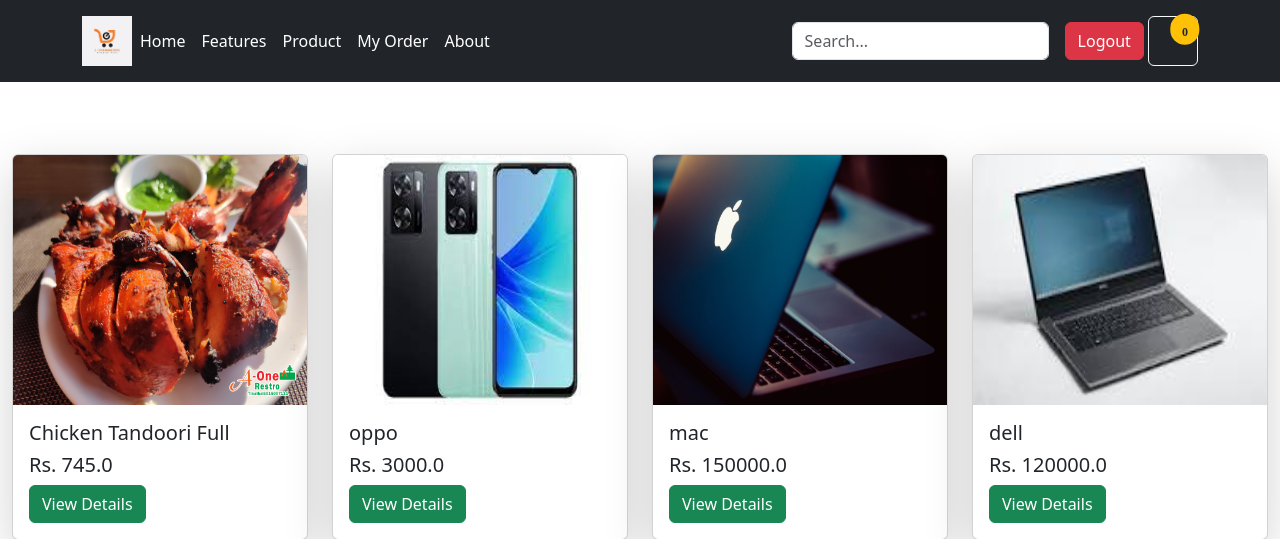
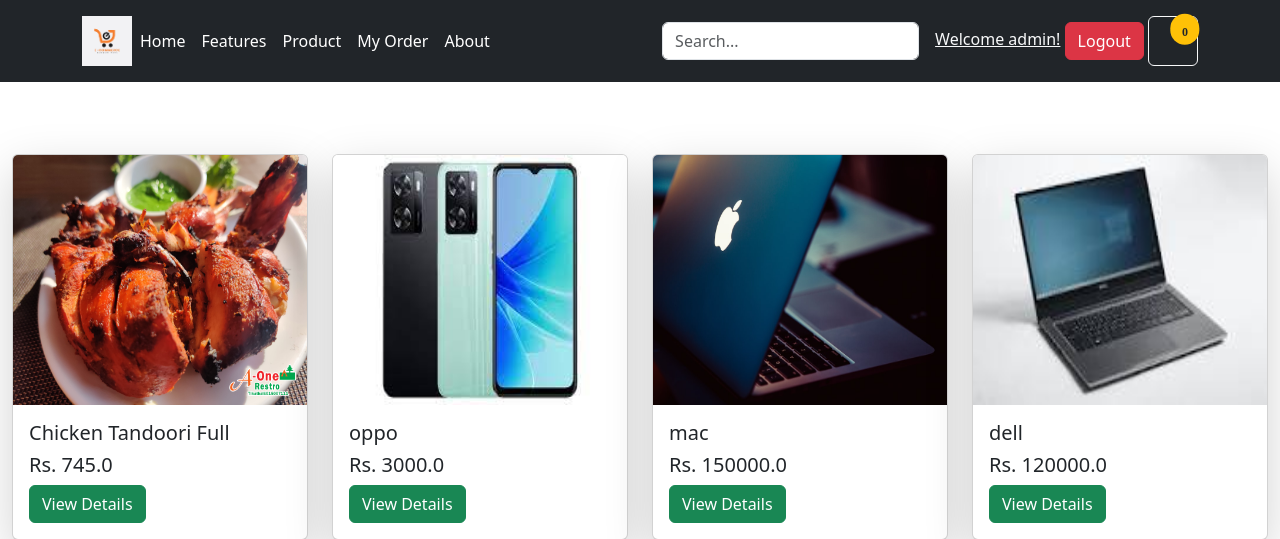
Before and after one commit to prativ123/vKitchen, a Django app: page /products/allproducts in a window 1280 px wide. Shown: the top 539 px of the page. Run offline with Django 4.2, Linux system fonts and the light colour scheme; a user stored in the database is signed in; data comes from the database, SQL or seed files in the repository; some libraries are stand-ins or nearby versions.

Commit message:
added user name in home page

```diff
--- a/src/templates/layout.html
+++ b/src/templates/layout.html
@@ -37,6 +37,7 @@
 
             <div class="text-end">
                 {% if user.is_authenticated %}
+                <a href="#" class="mr-2 text-light">Welcome {{ user.username }}!</a>
                 <a href="/logout" class="btn btn-danger">Logout</a>
 
                 {% else %}
```
